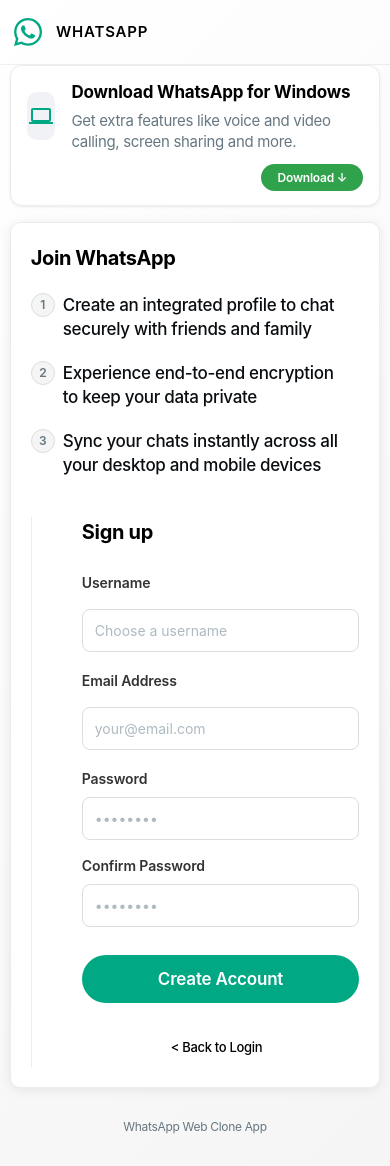
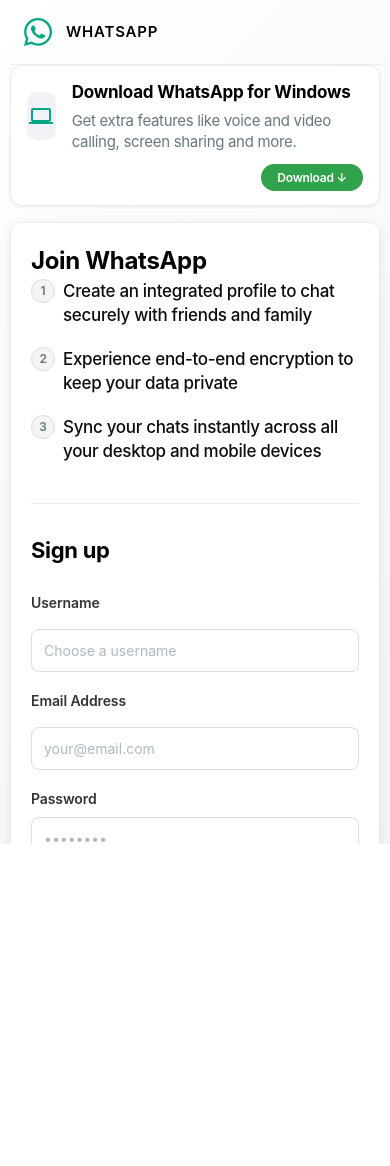
Before and after one commit to swethaj06/whatsapp_web-clone, a React (Create React App) app in the folder frontend/: page /signup in a window 390 px wide. After the commit the page ends 844 px from the top, so only its background shows below. Built offline with nearby package versions, Linux system fonts and the light colour scheme; the HTML template or start-up script is replaced by a standard one.

Commit message:
updated many chnages

```diff
--- a/frontend/src/pages/Signup.js
+++ b/frontend/src/pages/Signup.js
@@ -65,12 +65,12 @@
         </div>
 
         <div className="wa-main-card">
-          <div className="wa-qr-layout">
+          <div className="wa-signup-layout">
 
             {/* Left Side: Information */}
-            <div className="qr-instructions" style={{ paddingRight: '20px' }}>
+            <div className="signup-info-section">
               <h2>Join WhatsApp</h2>
-              <ol className="instruction-list" style={{ marginTop: '20px' }}>
+              <ol className="instruction-list">
                 <li>Create an integrated profile to chat securely with friends and family</li>
                 <li>Experience end-to-end encryption to keep your data private</li>
                 <li>Sync your chats instantly across all your desktop and mobile devices</li>
@@ -78,9 +78,9 @@
             </div>
 
             {/* Right Side: Signup Form */}
-            <div className="wa-email-layout" style={{ flex: 1, padding: '0 0 0 50px', borderLeft: '1px solid #e9edef', alignItems: 'flex-start' }}>
-              <div className="email-form-container" style={{ margin: 0, maxWidth: '100%' }}>
-                <h2 style={{ textAlign: 'left', marginBottom: '25px' }}>Sign up</h2>
+            <div className="signup-form-section">
+              <div className="email-form-container">
+                <h2 className="signup-title">Sign up</h2>
 
                 {error && <div className="error-message">{error}</div>}
 
@@ -109,8 +109,8 @@
                     />
                   </div>
 
-                  <div className="form-group" style={{ display: 'flex', gap: '15px' }}>
-                    <div style={{ flex: 1 }}>
+                  <div className="form-group signup-password-group">
+                    <div className="password-field">
                       <label htmlFor="password">Password</label>
                       <input
                         id="password"
@@ -121,7 +121,7 @@
                         required
                       />
                     </div>
-                    <div style={{ flex: 1 }}>
+                    <div className="password-field">
                       <label htmlFor="confirmPassword">Confirm Password</label>
                       <input
                         id="confirmPassword"
@@ -138,7 +138,6 @@
                     type="submit"
                     disabled={loading}
                     className="login-submit-btn"
-                    style={{marginTop: '10px'}}
                   >
                     {loading ? 'Creating account...' : 'Create Account'}
                   </button>
@@ -147,7 +146,6 @@
                 <Link
                   to="/login"
                   className="switch-login-btn back-btn"
-                  style={{ textAlign: 'center', textDecoration: 'none', display: 'block', marginTop: '25px' }}
                 >
                   &lt; Back to Login
                 </Link>
--- a/frontend/src/pages/WhatsAppLogin.css
+++ b/frontend/src/pages/WhatsAppLogin.css
@@ -1,16 +1,19 @@
 .wa-landing-container {
-  position: absolute;
+  position: fixed;
   top: 0;
   left: 0;
   width: 100%;
+  height: 100%;
   min-height: 100vh;
   display: flex;
   flex-direction: column;
   align-items: center;
   background: linear-gradient(135deg, #ffffff 0%, #f5f5f5 100%);
   font-family: -apple-system, BlinkMacSystemFont, 'Segoe UI', 'Helvetica Neue', Helvetica, Arial, sans-serif;
-  padding-bottom: 50px;
-  z-index: 100;
+  padding: 0 20px 40px;
+  box-sizing: border-box;
+  overflow-y: auto;
+  z-index: 1000;
 }
 
 .wa-landing-header {
@@ -111,11 +114,13 @@
 .wa-main-card {
   background-color: #ffffff;
   border-radius: 14px;
-  padding: 48px;
+  padding: 40px;
   border: 1px solid #e9edef;
   box-shadow: 0 2px 12px rgba(0, 0, 0, 0.08);
-  min-height: 450px;
+  min-height: 400px;
   animation: slideIn 0.4s ease-out;
+  display: flex;
+  flex-direction: column;
 }
 
 /* QR Layout */
@@ -253,12 +258,44 @@
 }
 
 .email-form-container h2 {
-  font-size: 30px;
+  font-size: 28px;
   font-weight: 700;
   color: #000000;
-  margin-bottom: 24px;
+  margin-bottom: 20px;
   text-align: center;
   letter-spacing: -0.3px;
+}
+
+/* Signup Specific Layout */
+.wa-signup-layout {
+  display: flex;
+  gap: 40px;
+  width: 100%;
+}
+
+.signup-info-section {
+  flex: 1;
+  padding-right: 20px;
+}
+
+.signup-form-section {
+  flex: 1.2;
+  padding-left: 40px;
+  border-left: 1px solid #e9edef;
+}
+
+.signup-password-group {
+  display: flex;
+  gap: 15px;
+}
+
+.password-field {
+  flex: 1;
+}
+
+.signup-title {
+  text-align: left !important;
+  margin-bottom: 25px !important;
 }
 
 /* Footer */
@@ -373,12 +410,23 @@
 /* Responsive Design */
 @media (max-width: 968px) {
   .wa-main-card {
-    padding: 35px;
+    padding: 30px;
   }
 
-  .wa-qr-layout {
+  .wa-qr-layout, .wa-signup-layout {
     flex-direction: column;
-    gap: 35px;
+    gap: 30px;
+  }
+
+  .signup-info-section {
+    padding-right: 0;
+  }
+
+  .signup-form-section {
+    padding-left: 0;
+    border-left: none;
+    border-top: 1px solid #e9edef;
+    padding-top: 30px;
   }
 
   .qr-instructions h2,
@@ -394,7 +442,7 @@
 
 @media (max-width: 640px) {
   .wa-landing-container {
-    padding-bottom: 30px;
+    padding: 0 10px 30px;
   }
 
   .wa-landing-header {
@@ -403,7 +451,7 @@
 
   .wa-landing-content {
     gap: 16px;
-    width: 95%;
+    width: 100%;
   }
 
   .wa-download-banner {
@@ -425,13 +473,13 @@
     border-radius: 10px;
   }
 
-  .wa-qr-layout {
+  .wa-qr-layout, .wa-signup-layout {
     gap: 20px;
   }
 
   .qr-instructions h2,
   .email-form-container h2 {
-    font-size: 20px;
+    font-size: 22px;
     margin-bottom: 16px;
   }
 
@@ -445,14 +493,91 @@
 
   .switch-login-btn {
     margin-top: 16px;
+    font-size: 14px;
+  }
+
+  .wa-landing-footer {
+    font-size: 13px;
+    padding: 0 12px;
+    margin-top: 24px;
+    text-align: center;
+  }
+}
+
+@media (max-height: 750px) {
+  .wa-landing-header {
+    padding: 12px 20px;
+  }
+
+  .wa-landing-content {
+    gap: 12px;
+  }
+
+  .wa-main-card {
+    padding: 24px;
+    min-height: 350px;
+  }
+
+  .qr-instructions h2, .email-form-container h2 {
+    font-size: 24px;
+    margin-bottom: 12px;
+  }
+
+  .instruction-list li {
+    margin-bottom: 10px;
+    font-size: 14px;
+    line-height: 20px;
+  }
+
+  .stay-logged-in {
+    margin-top: 15px;
+  }
+
+  .wa-landing-footer {
+    margin-top: 15px;
+    font-size: 13px;
+  }
+
+  .banner-text p {
+    font-size: 13px;
+  }
+
+  .form-group {
+    margin-bottom: 12px;
+  }
+
+  .login-submit-btn {
+    padding: 10px;
+    font-size: 15px;
+  }
+}
+
+@media (max-height: 650px) {
+  .wa-download-banner {
+    display: none; /* Hide banner on very short screens to preserve space for login */
+  }
+
+  .wa-landing-header {
+    padding: 8px 20px;
+  }
+
+  .wa-main-card {
+    padding: 20px;
+    min-height: 300px;
+  }
+
+  .qr-instructions h2, .email-form-container h2 {
+    font-size: 20px;
+    margin-bottom: 10px;
+  }
+
+  .instruction-list li {
+    margin-bottom: 6px;
     font-size: 13px;
   }
 
   .wa-landing-footer {
-    font-size: 12px;
-    padding: 0 12px;
-    margin-top: 30px;
-    text-align: center;
+    margin-top: 10px;
   }
 }
 
@@ -468,10 +593,6 @@
   }
 }
 
-.wa-main-card {
-  animation: slideIn 0.4s ease-out;
-}
-
 /* Focus styles for accessibility */
 .form-group input:focus-visible {
   outline: 2px solid #00a884;
```
